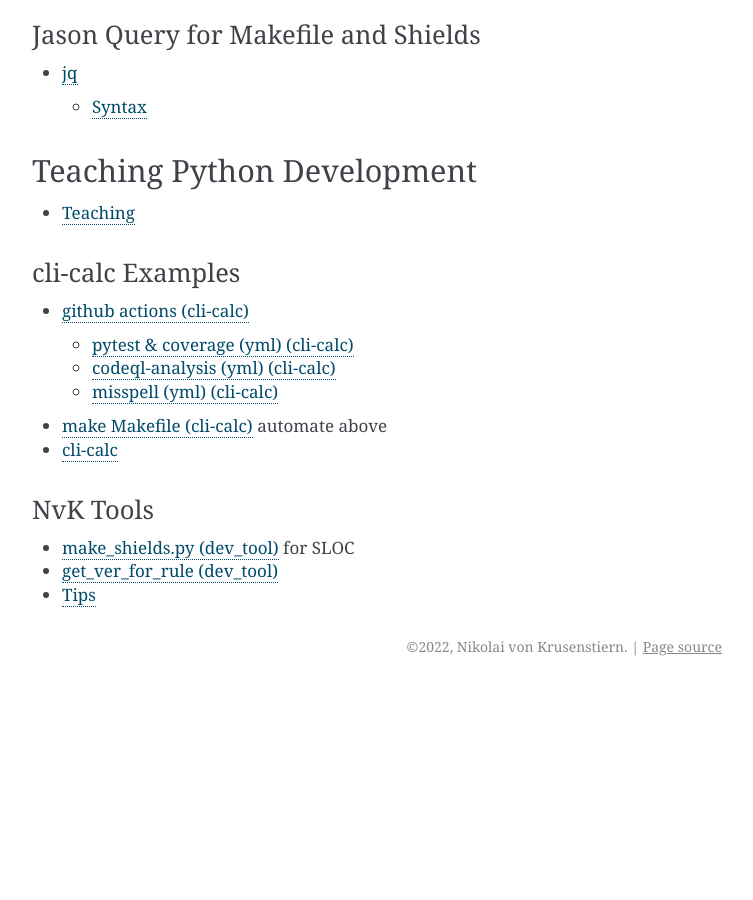
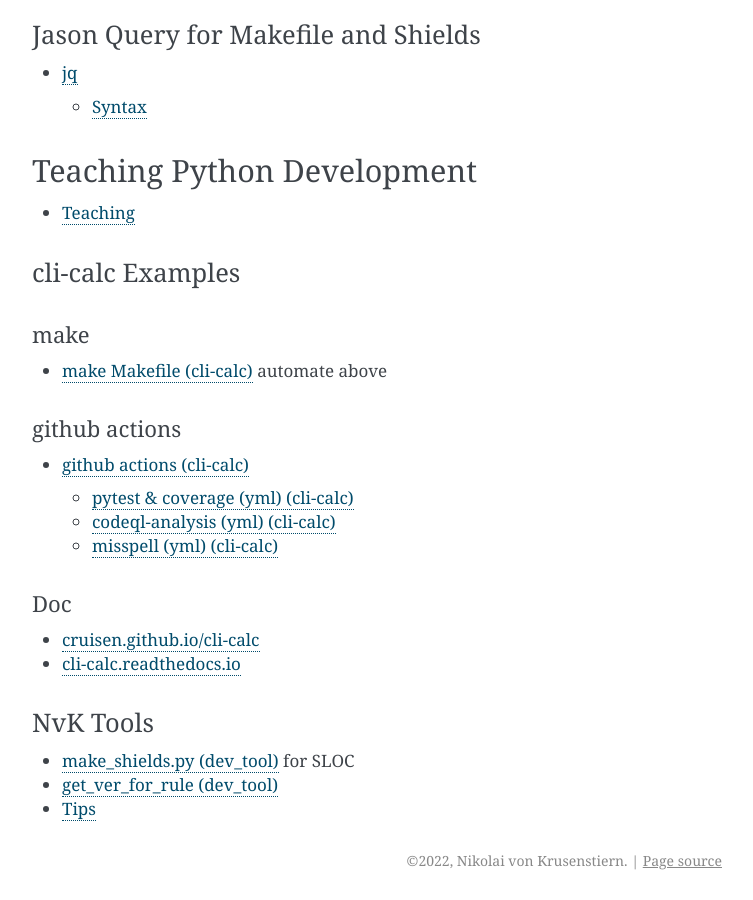
Before and after one commit to cruisen/cli-calc, a Sphinx documentation site: the page built from docs/extras/develop.md, in a window 1280 px wide and 900 px high, scrolled down 3506 px. Shown: the whole window, without its empty margins (388-1141 px from the left). Built offline with Sphinx 7.4.7, drawn with Linux system fonts in a browser that asks for light colours; before the commit the page ends 4192 px from its top, so only the background shows below that; some of the changed text lies outside the part shown.

Commit message:
restructures cli-calc local tools

```diff
--- a/docs/extras/develop.md
+++ b/docs/extras/develop.md
@@ -182,12 +182,20 @@ Integration as in: Deployment and Integration testing.
 * [Teaching](https://github.com/cruisen/cli-calc/blob/main/docs/extras/teaching.md)
 
 ### cli-calc Examples
+
+#### make
+* [make Makefile (cli-calc)](https://github.com/cruisen/cli-calc/blob/main/Makefile) automate above
+
+#### github actions
 * [github actions (cli-calc)](https://github.com/cruisen/cli-calc/actions)
   * [pytest & coverage (yml) (cli-calc)](https://github.com/cruisen/cli-calc/blob/main/.github/workflows/test.yml)
   * [codeql-analysis (yml) (cli-calc)](https://github.com/cruisen/cli-calc/blob/main/.github/workflows/codeql-analysis.yml)
   * [misspell (yml) (cli-calc)](https://github.com/cruisen/cli-calc/blob/main/.github/workflows/misspell.yml)
-* [make Makefile (cli-calc)](https://github.com/cruisen/cli-calc/blob/main/Makefile) automate above
-* [cli-calc](https://cli-calc.readthedocs.io/en/latest/?badge=latest#)
+
+#### Doc
+* [cruisen.github.io/cli-calc](https://cruisen.github.io/cli-calc/)
+* [cli-calc.readthedocs.io](https://cli-calc.readthedocs.io/en/latest/?badge=latest#)
+
 
 ### NvK Tools
 * [make_shields.py (dev_tool)](https://github.com/cruisen/cli-calc/blob/main/dev_tools/meters/make_shields.py) for SLOC
```
Also changed, not shown: 15 other files.
